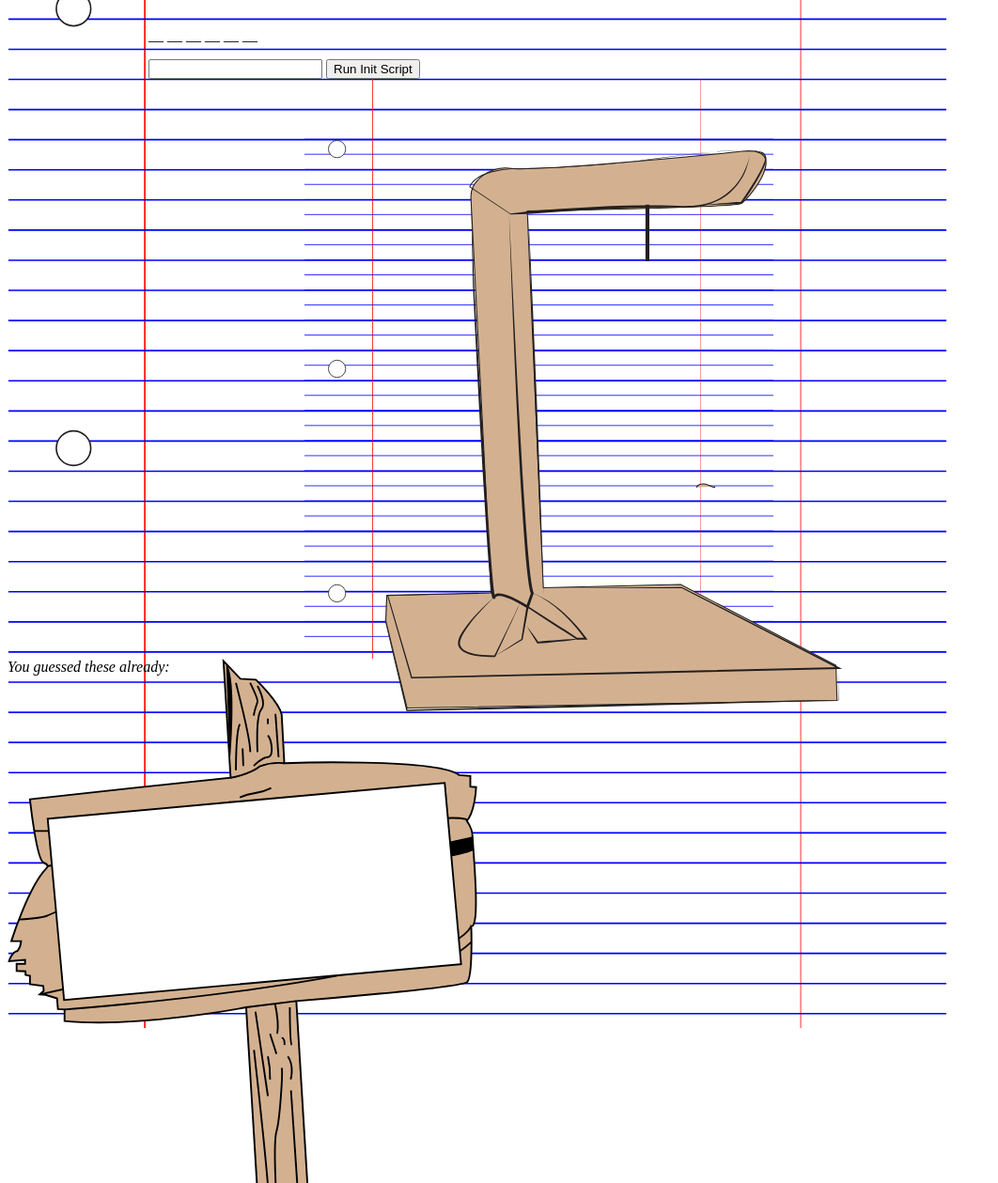
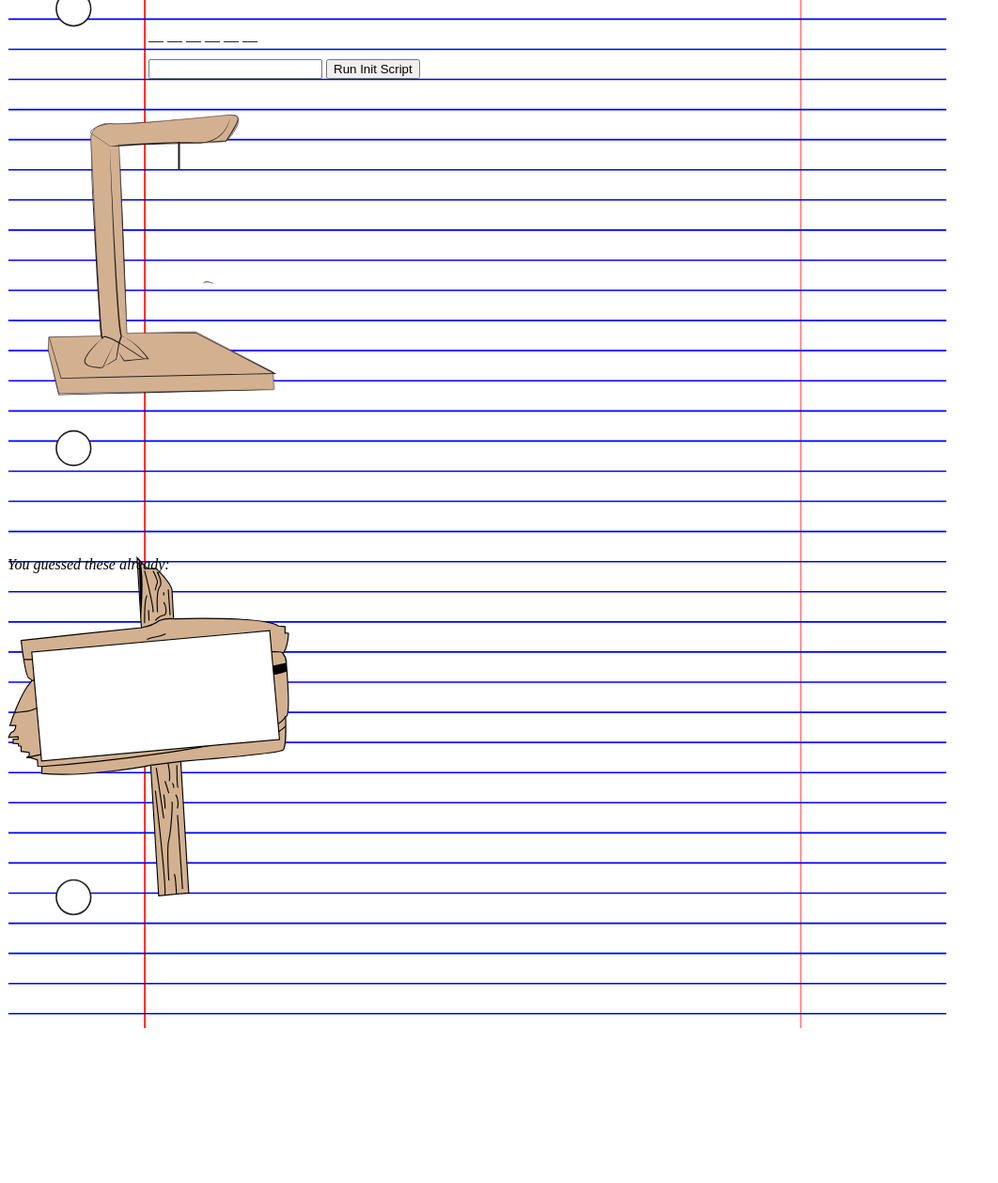
Before and after one commit to EthanJamesDodd/Dodd_Warnock_Lopez_Hangman, a plain HTML site: page index.html in a window 1280 px wide. Shown: the part 161-1420 px from the top of the page at 94% size, without its empty margins (0-1062 px from the left). After the commit the page ends 1357 px from the top, so only its background shows below. Drawn offline with Linux system fonts and the light colour scheme.

Commit message:
final, final changes

```diff
--- a/css/main.css
+++ b/css/main.css
@@ -46,24 +46,25 @@
 }*/
 
 #hangManDiv{
-	background-image: url("../assets/lined_paper_background.svg");
+	/*background-image: url("../assets/lined_paper_background.svg");*/
 	background-repeat: no-repeat;
-	width: 50%;
-	height: 50%;
-	margin: 0 auto;
+	width: 25%;
+	height: 25%;
+	/*margin: 0 auto;*/
 }
 
 #wrongGuesDisplay
 {
+	margin-top: 200px;
 	background-repeat: no-repeat;
 	background-image: url("../assets/guess_sign.svg");
-	background-size: 500px 604px;
+	background-size: 300px 362px;
 	height: 604px;
 }
 
 .wrong-letters
 {
-	padding-top: 150px;
+	padding-top: 100px;
 	padding-left: 50px;
 	font-size: 30px;
 }
```
